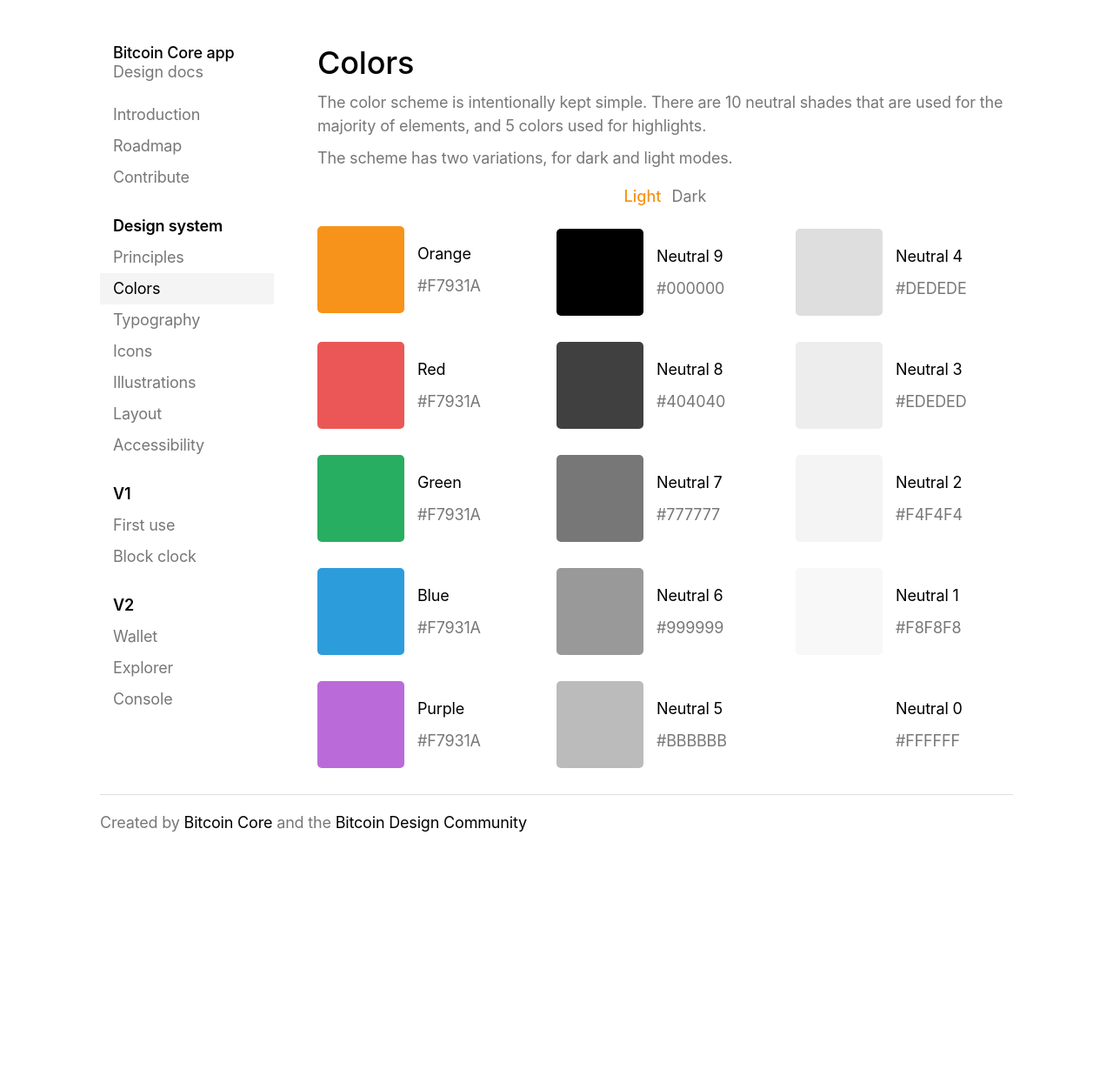
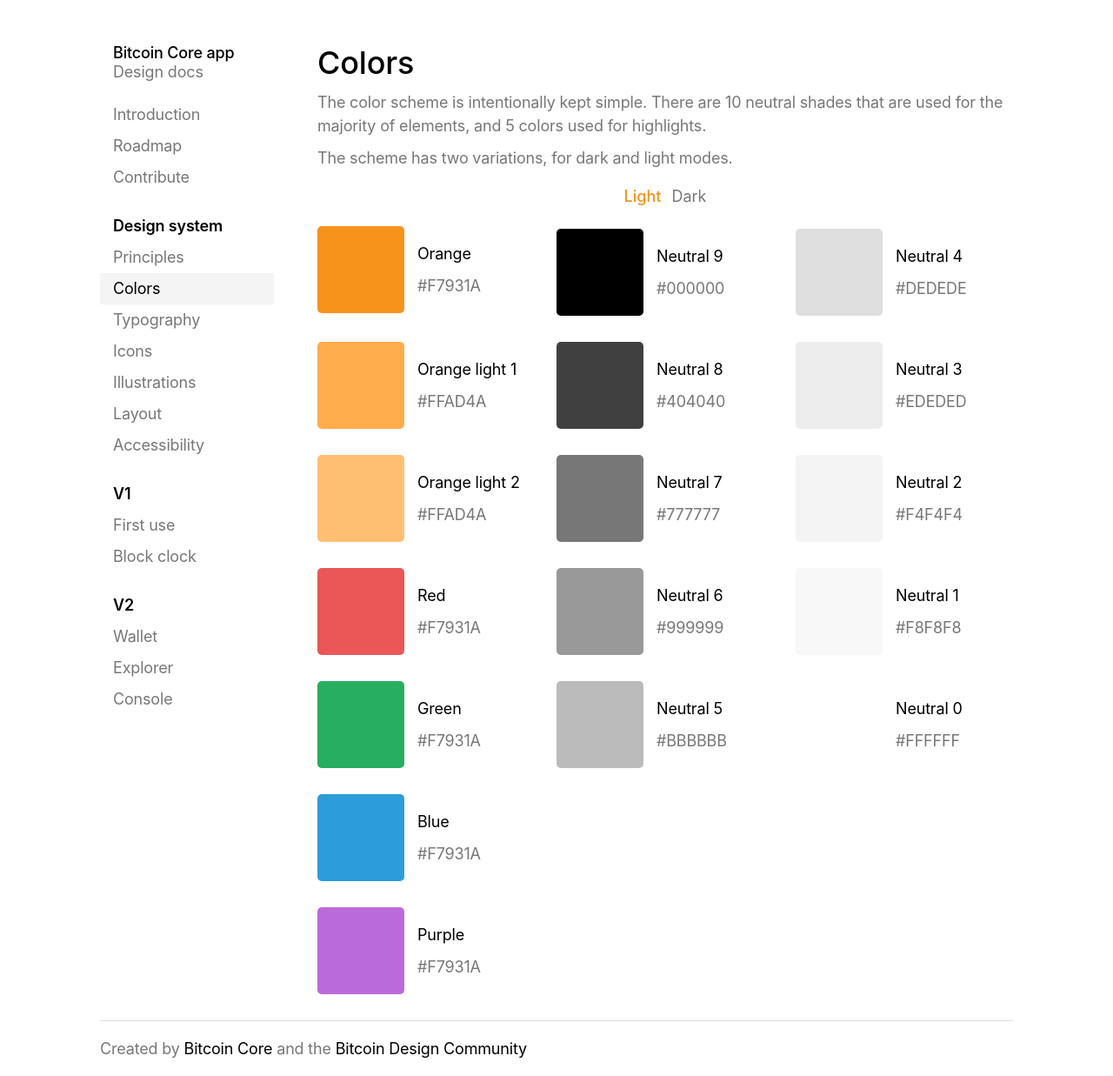
Before and after one commit to BitcoinDesign/Bitcoin-Core-App, a Jekyll site: the page built from pages/colors.md, in a window 1280 px wide. Shown: the whole page at 87% size. Built offline with Jekyll 4.4.1, drawn with Linux system fonts in a browser that asks for light colours; before the commit the page ends 977 px from its top, so only the background shows below that.

Commit message:
Added orange light 1 & 2 colors
Also fixed the theme toggle on the colors page to correctly display the appropriate theme color. Not sure how this broken functionality got through all this time...

```diff
--- a/_sass/main.scss
+++ b/_sass/main.scss
@@ -12,6 +12,7 @@
 
 body {
     background-color: var(--neutral-0);
+    transition: background-color 150ms $ease;
 }
 
 main {
--- a/_sass/pages/colors.scss
+++ b/_sass/pages/colors.scss
@@ -38,15 +38,17 @@
                 flex-grow: 1;
                 flex-wrap: wrap;
                 align-items: center;
-                gap: 15px;
 
                 div {
                     &:nth-child(1) {
-                        width: 100px;
                         height: 100px;
                         border-radius: 5px;
+                        box-sizing: border-box;
+                        transition: background-color 150ms $ease;
 
                         &.-orange { background-color: var(--orange); }
+                        &.-orange-light-1 { background-color: var(--orange-light-1); }
+                        &.-orange-light-2 { background-color: var(--orange-light-2); }
                         &.-red { background-color: var(--red); }
                         &.-green { background-color: var(--green); }
                         &.-blue { background-color: var(--blue); }
@@ -70,14 +72,6 @@
                                 color: var(--neutral-9);
                             }
 
-                            &:nth-child(2) {
-
-                            }
-
-                            &.-light {
-
-                            }
-
                             &.-dark {
                                 display: none;
                             }
@@ -88,32 +82,18 @@
         }
     }
 
+    // Two columns
     @include media-query(small) {
         article {
             .swatches {
                 li {
                     flex-basis: 40%;
-
-                    &:nth-child(1) { order: 2; }
-                    &:nth-child(2) { order: 4; }
-                    &:nth-child(3) { order: 6; }
-                    &:nth-child(4) { order: 7; }
-                    &:nth-child(5) { order: 10; }
-                    &:nth-child(6) { order: 1; }
-                    &:nth-child(7) { order: 3; }
-                    &:nth-child(8) { order: 5; }
-                    &:nth-child(9) { order: 7; }
-                    &:nth-child(10) { order: 9; }
-                    &:nth-child(11) { order: 11; flex-basis: 100%; }
-                    &:nth-child(12) { order: 12; flex-basis: 100%; }
-                    &:nth-child(13) { order: 13; flex-basis: 100%; }
-                    &:nth-child(14) { order: 14; flex-basis: 100%; }
-                    &:nth-child(15) { order: 15; flex-basis: 100%; }
                 }
             }
         }
     }
 
+    // Three columns
     @include media-query(medium-up) {
         article {
             .swatches {
@@ -125,18 +105,87 @@
                     &:nth-child(3) { order: 7; }
                     &:nth-child(4) { order: 10; }
                     &:nth-child(5) { order: 13; }
-                    &:nth-child(6) { order: 2; }
-                    &:nth-child(7) { order: 5; }
-                    &:nth-child(8) { order: 8; }
-                    &:nth-child(9) { order: 11; }
-                    &:nth-child(10) { order: 14; }
-                    &:nth-child(11) { order: 3; }
-                    &:nth-child(12) { order: 6; }
-                    &:nth-child(13) { order: 9; }
-                    &:nth-child(14) { order: 12; }
-                    &:nth-child(15) { order: 15; }
+                    &:nth-child(6) { order: 16; }
+                    &:nth-child(7) { order: 19; }
+                    &:nth-child(8) { order: 2; }
+                    &:nth-child(9) { order: 5; }
+                    &:nth-child(10) { order: 8; }
+                    &:nth-child(11) { order: 11; }
+                    &:nth-child(12) { order: 14; }
+                    &:nth-child(13) { order: 3; }
+                    &:nth-child(14) { order: 6; }
+                    &:nth-child(15) { order: 9; }
+                    &:nth-child(16) { order: 12; }
+                    &:nth-child(17) { order: 15; }
+                    &:nth-child(18) { order: 17; }
+                    &:nth-child(19) { order: 18; }
+                    &:nth-child(20) { order: 20; }
+                    &:nth-child(21) { order: 21; }
+                }
+            }
+        }
+    }
+
+    // Horizontal swatch layout
+    @include media-query(large) {
+        article {
+            .swatches {
+                li {
+                    gap: 15px;
+
+                    div {
+                        &:nth-child(1) {
+                            width: 100px;
+                        }
+                    }
+                }
+            }
+        }
+    }
+
+    // Vertical swatch layout
+    @include media-query(medium-down) {
+        article {
+            .swatches {
+                li {
+                    flex-direction: column;
+                    align-items: stretch;
+
+                    p {
+                        &:first-child {
+                            margin-top: 15px;
+                        }
+
+                        & + p {
+                            margin-top: 0px;
+                        }
+                    }
                 }
             }
         }
     }
 }
+
+body.-theme-dark {
+    .page.-colors {
+        article {
+            .swatches {
+                li {
+                    div {
+                        &:nth-child(2) {
+                            p {
+                                &.-light {
+                                    display: none;
+                                }
+
+                                &.-dark {
+                                    display: block;
+                                }
+                            }
+                        }
+                    }
+                }
+            }
+        }
+    }
+}
--- a/_sass/site-nav.scss
+++ b/_sass/site-nav.scss
@@ -30,6 +30,7 @@
             text-decoration: none;
             color: var(--neutral-7);
             line-height: 24px;
+            transition: background-color 150ms $ease;
 
             &.-header {
                 margin-top: 20px;
--- a/_sass/variables.scss
+++ b/_sass/variables.scss
@@ -22,6 +22,8 @@
 	--frontHex: #000000;
 
 	--orange: #F7931A;
+	--orange-light-1: #FFAD4A;
+	--orange-light-2: #FFBF72;
 	--red: #EB5757;
 	--green: #27AE60;
 	--blue: #2D9CDB;
@@ -57,6 +59,8 @@
 	--frontHex: #FFFFFF;
 
 	--orange: #F89B2A;
+	--orange-light-1: #FFAD4A;
+	--orange-light-2: #FFBF72;
 	--red: #EC6363;
 	--green: #36B46B;
 	--blue: #3CA3DE;
--- a/pages/colors.md
+++ b/pages/colors.md
@@ -24,6 +24,22 @@
 			<p>Orange</p>
 			<p class="-light">#F7931A</p>
 			<p class="-dark">#F7931A</p>
+		</div>
+	</li>
+	<li>
+		<div class="-orange-light-1"></div>
+		<div class="copy">
+			<p>Orange light 1</p>
+			<p class="-light">#FFAD4A</p>
+			<p class="-dark">#FFBF72</p>
+		</div>
+	</li>
+	<li>
+		<div class="-orange-light-2"></div>
+		<div class="copy">
+			<p>Orange light 2</p>
+			<p class="-light">#FFAD4A</p>
+			<p class="-dark">#FFBF72</p>
 		</div>
 	</li>
 	<li>
@@ -138,4 +154,8 @@
 			<p class="-dark">#000000</p>
 		</div>
 	</li>
+	<li class="-placeholder" />
+	<li class="-placeholder" />
+	<li class="-placeholder" />
+	<li class="-placeholder" />
 </ol>
```
